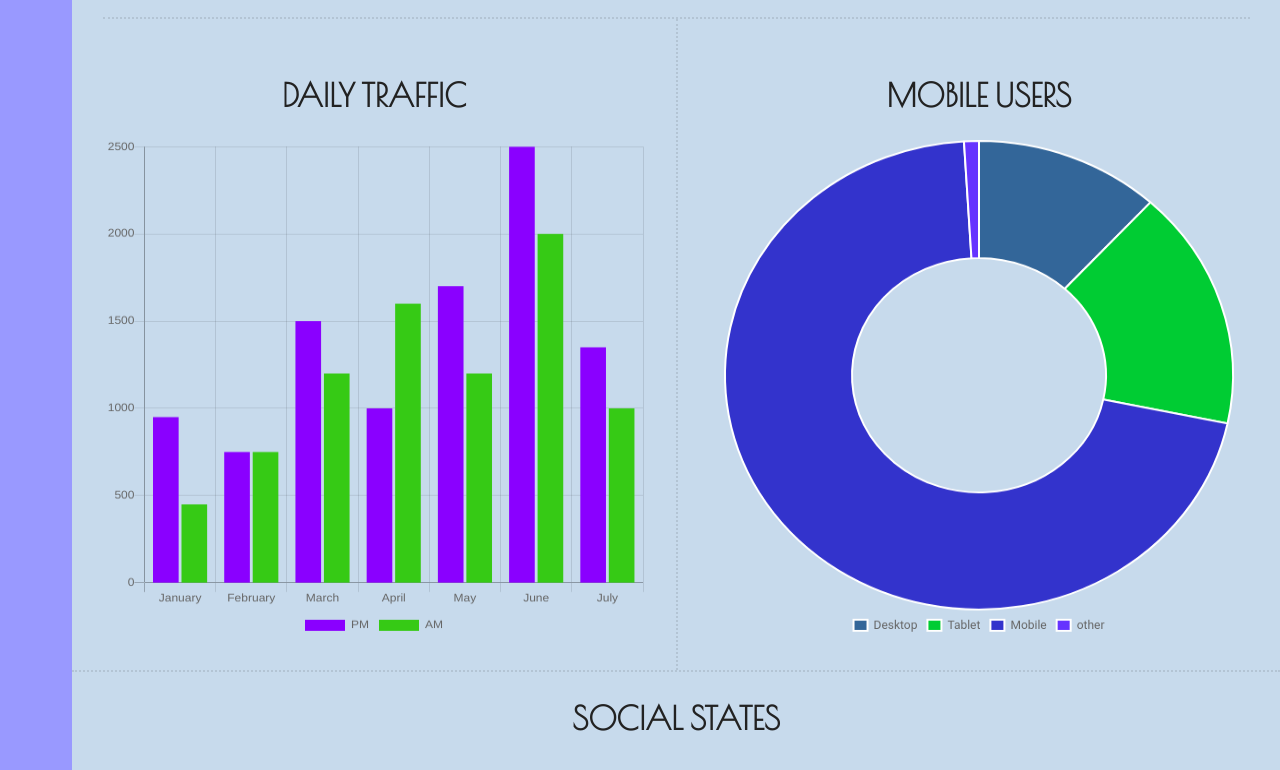
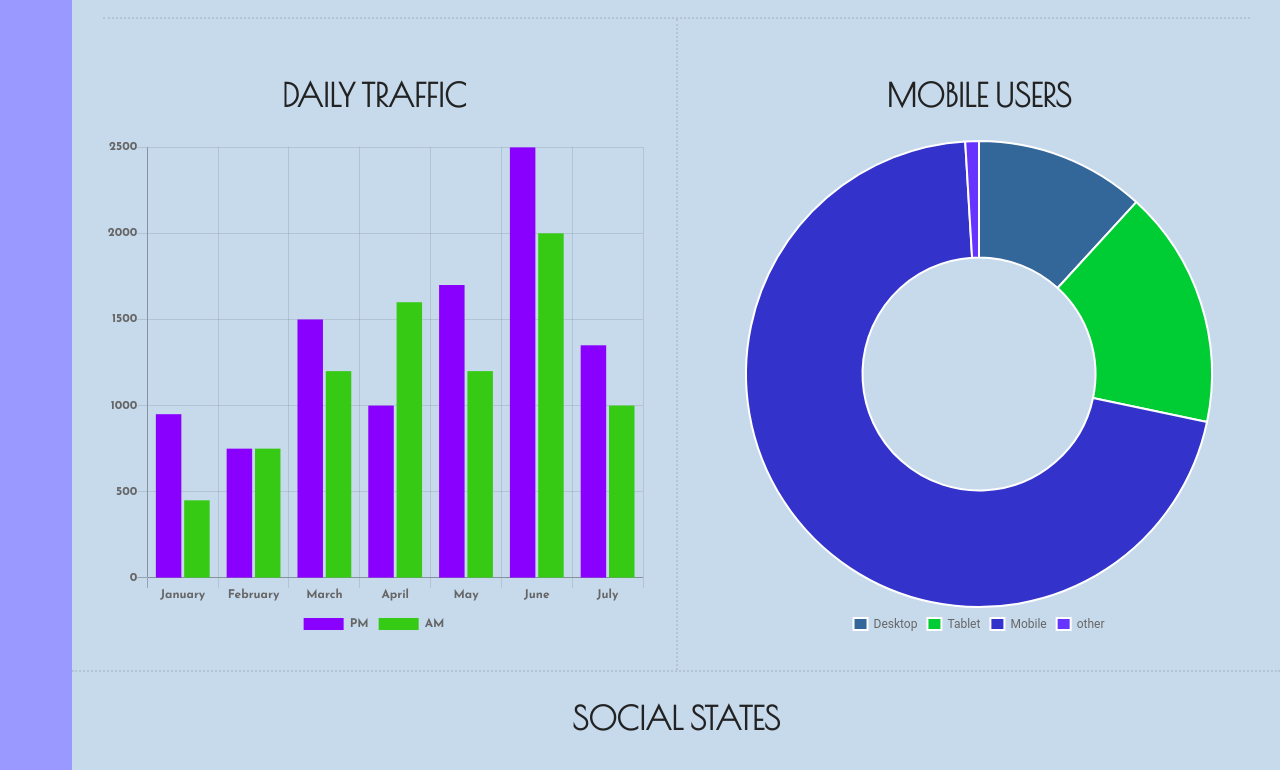
Before and after one commit to K00ry/web_app_dashboard_v2, a plain HTML site: page index.html in a window 1280 px wide. Shown: the part 842-1612 px from the top of the page. Drawn offline with nearby package versions, Linux system fonts and the light colour scheme.

Commit message:
fixed chart aspect ratio issues.

```diff
--- a/js/webapp.js
+++ b/js/webapp.js
@@ -12,6 +12,15 @@ $modal = $('.message-alert');
 
 
 
+
+
+
+//global chart settings
+
+Chart.defaults.global.defaultFontFamily = "'Josefin Sans', sans-serif";
+Chart.defaults.global.maintainAspectRatio = false;
+Chart.defaults.global.responsive = true;
+Chart.defaults.bar.scaleShowVerticalLines = false;
 
 
 // notify button trigger
--- a/scss/base/_base.scss
+++ b/scss/base/_base.scss
@@ -38,10 +38,7 @@ form {
     width: 100%;
 }
 
-#donut-chart {
-    @include media(tablet) {}
-    @include media(laptop) {}
-}
+
 
 canvas {
     padding: 10px;
--- a/scss/components/_buttons.scss
+++ b/scss/components/_buttons.scss
@@ -53,7 +53,7 @@
 
 .active {
     width: 80px;
-    height:19px;
+    height:20px;
     background-color: black;
     border-radius: 20px;
     border: 2px solid $text-black-l;
--- a/scss/components/_typograph.scss
+++ b/scss/components/_typograph.scss
@@ -15,6 +15,8 @@
 }
 #user-timezone{
     @include button-styles(100%,40px,10px $auto,$button-color,8px,1em);
+   border: 2px solid $dark-purple;
+border-radius: 6px;
 
 
 }
```
Also changed, not shown: css/application.css, 1 other file.
